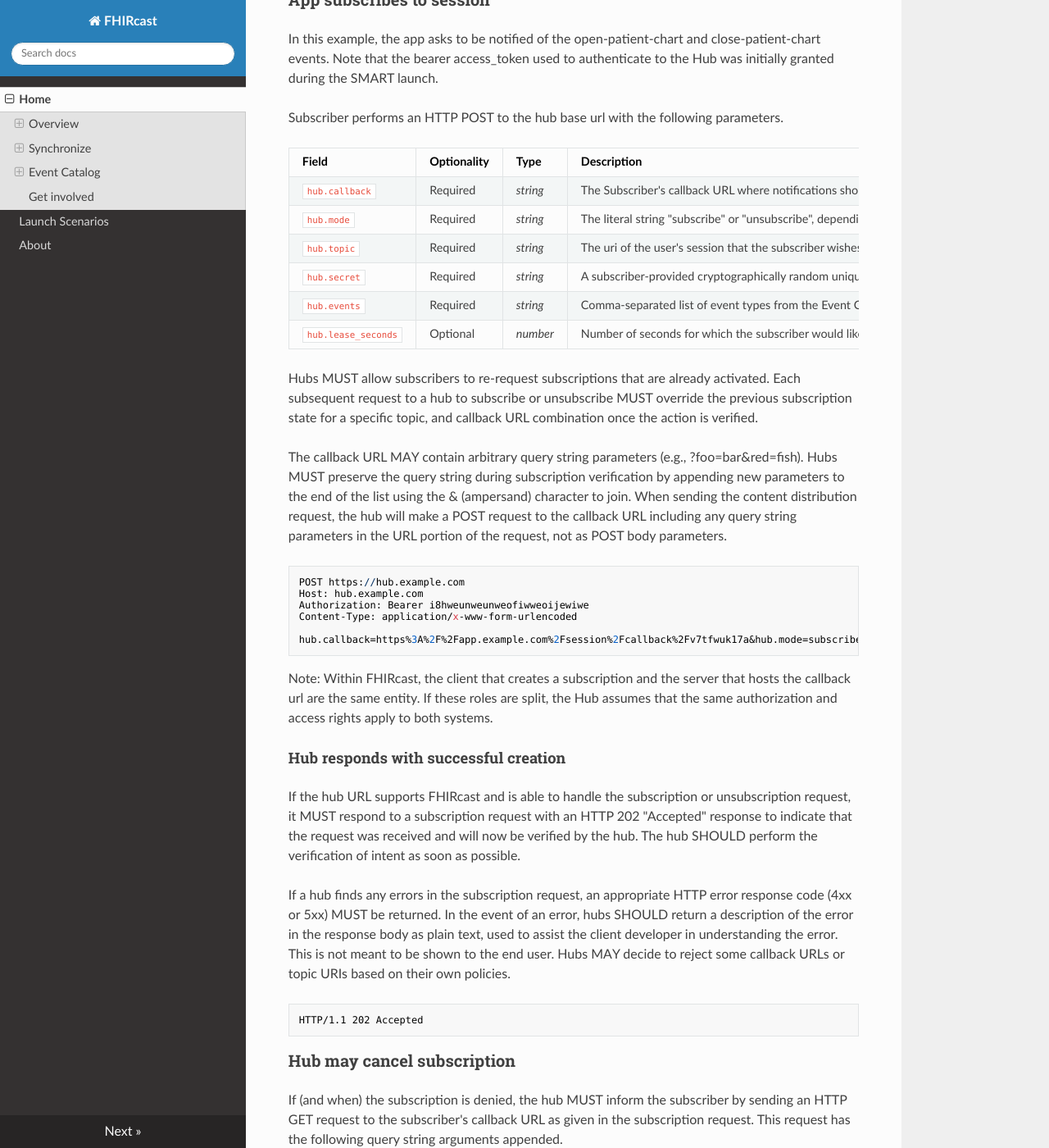
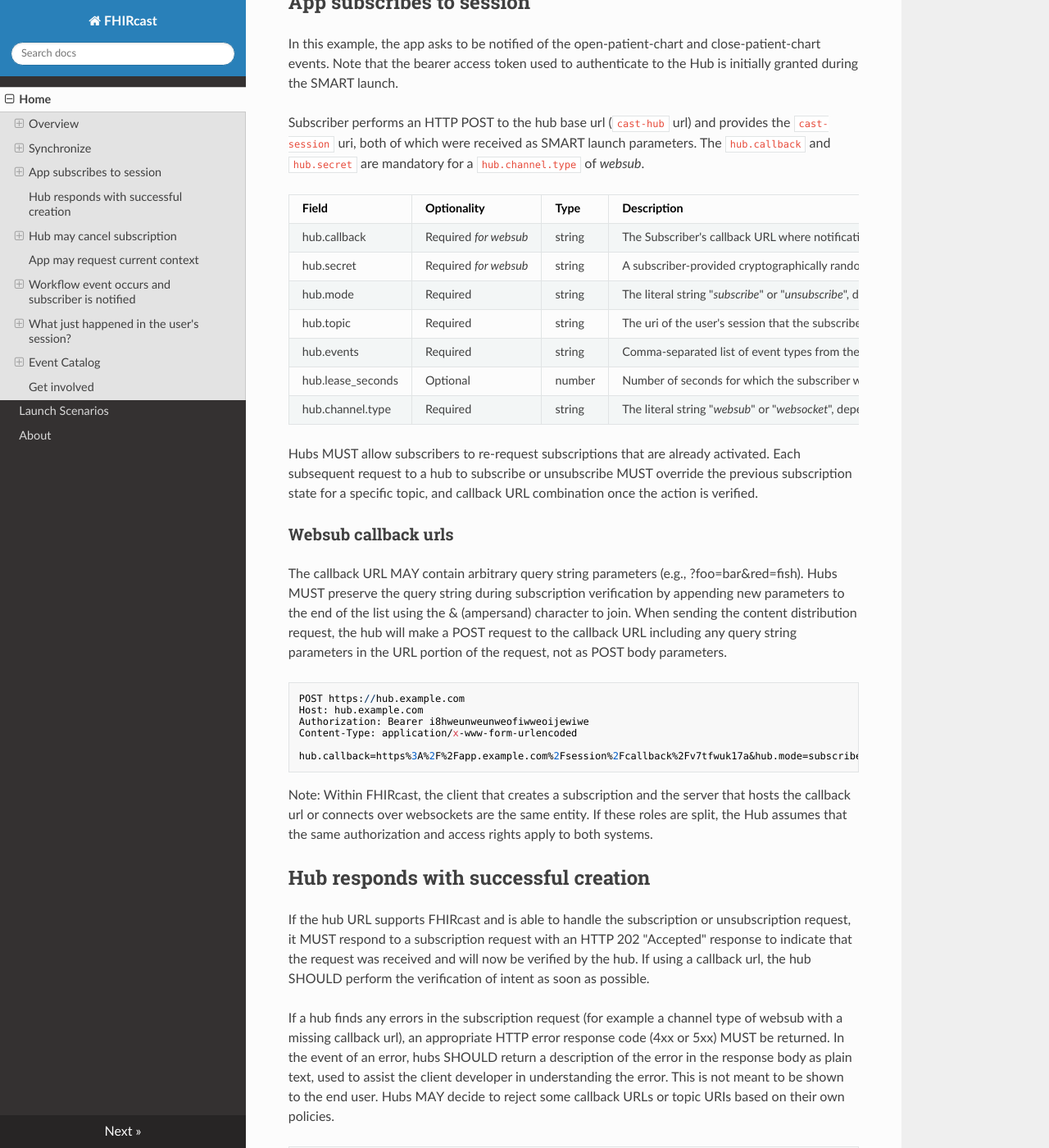
Before and after one commit to HL7/fhircast-docs, an MkDocs documentation site: the page built from docs/index.md, in a window 1280 px wide and 1400 px high, scrolled down 1470 px. Shown: the whole window at 82% size. Built offline with MkDocs 1.6.1, drawn with Linux system fonts in a browser that asks for light colours; nearby versions of some CDN libraries; old or Windows-style settings are respelled for this version of MkDocs; some of the changed text lies outside the part shown.

Commit message:
add websocket support
Fixes #33

Initial draft. There's still likely many problems with this proposal. I attempted to consolidate the spec by intermizing websuc vs websockets. Alternatively, we could split the two approaches.

Additionally, does the re-use of `cast-session` make sense as a "ticket" type authn mechanism make sense? Is it good security?

````diff
--- a/docs/index.md
+++ b/docs/index.md
@@ -32,22 +32,26 @@
 ```
 Although FHIRcast works best with the SMART on FHIR launch and authorization process, it can also be used with implementation-specific launch and authz protocols. See [other launch scenarios]().
 
-### App subscribes to session
-In this example, the app asks to be notified of the open-patient-chart and close-patient-chart events.  Note that the bearer access_token used to authenticate to the Hub was initially granted during the SMART launch.
+## App subscribes to session
 
-Subscriber performs an HTTP POST to the hub base url with the following parameters.
+In this example, the app asks to be notified of the open-patient-chart and close-patient-chart events. Note that the bearer access token used to authenticate to the Hub is initially granted during the SMART launch.
+
+Subscriber performs an HTTP POST to the hub base url (`cast-hub` url) and provides the `cast-session` uri, both of which were received as SMART launch parameters. The `hub.callback` and `hub.secret` are mandatory for a `hub.channel.type` of _websub_.
+
 
 Field | Optionality | Type | Description
----------- | ----- | -------- | --------------
-`hub.callback` | Required | *string* | The Subscriber's callback URL where notifications should be delivered. The callback URL SHOULD be an unguessable URL that is unique per subscription.
-`hub.mode` | Required | *string* | The literal string "subscribe" or "unsubscribe", depending on the goal of the request.
-`hub.topic` | Required | *string* | The uri of the user's session that the subscriber wishes to subscribe to or unsubscribe from.
-`hub.secret` | Required | *string* | A subscriber-provided cryptographically random unique secret string that will be used to compute an HMAC digest delivered in each notification. This parameter MUST be less than 200 bytes in length.
-`hub.events` | Required | *string* | Comma-separated list of event types from the Event Catalog for which the Subscriber wants notifications.
-`hub.lease_seconds` | Optional | *number* | Number of seconds for which the subscriber would like to have the subscription active, given as a positive decimal integer. Hubs MAY choose to respect this value or not, depending on their own policies, and MAY set a default value if the subscriber omits the parameter.
+-- | -- | -- | --
+hub.callback | Required _for websub_ | string | The Subscriber's callback URL where notifications should be delivered. The callback URL SHOULD be an unguessable URL that is unique per subscription.
+hub.secret | Required _for websub_| string | A subscriber-provided cryptographically random unique secret string that will be used to compute an HMAC digest delivered in each notification. This parameter MUST be less than 200 bytes in length.
+hub.mode | Required | string | The literal string "_subscribe_" or "_unsubscribe_", depending on the goal of the request.
+hub.topic | Required | string | The uri of the user's session that the subscriber wishes to subscribe to or unsubscribe from.
+hub.events | Required | string | Comma-separated list of event types from the Event Catalog for which the Subscriber wants notifications.
+hub.lease_seconds | Optional | number | Number of seconds for which the subscriber would like to have the subscription active, given as a positive decimal integer. Hu bs MAY choose to respect this value or not, depending on their own policies, and MAY set a default value if the subscriber omits the parameter.
+hub.channel.type | Required | string | The literal string "_websub_" or "_websocket_", depending on the capabilities and intent of the subscriber.
 
 Hubs MUST allow subscribers to re-request subscriptions that are already activated. Each subsequent request to a hub to subscribe or unsubscribe MUST override the previous subscription state for a specific topic, and callback URL combination once the action is verified.
 
+### Websub callback urls
 The callback URL MAY contain arbitrary query string parameters (e.g., ?foo=bar&red=fish). Hubs MUST preserve the query string during subscription verification by appending new parameters to the end of the list using the & (ampersand) character to join. When sending the content distribution request, the hub will make a POST request to the callback URL including any query string parameters in the URL portion of the request, not as POST body parameters.
 
 ```
@@ -59,64 +63,58 @@
 hub.callback=https%3A%2F%2Fapp.example.com%2Fsession%2Fcallback%2Fv7tfwuk17a&hub.mode=subscribe&hub.topic=https%3A%2F%2Fhub.example.com%2F7jaa86kgdudewiaq0wtu&hub.secret=shhh-this-is-a-secret&hub.events=patient-open-chart,patient-close-chart
 ```
 
-Note: Within FHIRcast, the client that creates a subscription and the server that hosts the callback url are the same entity. If these roles are split, the Hub assumes that the same authorization and access rights apply to both systems.
+Note: Within FHIRcast, the client that creates a subscription and the server that hosts the callback url or connects over websockets are the same entity. If these roles are split, the Hub assumes that the same authorization and access rights apply to both systems.
 
-#### Hub responds with successful creation
-If the hub URL supports FHIRcast and is able to handle the subscription or unsubscription request, it MUST respond to a subscription request with an HTTP 202 "Accepted" response to indicate that the request was received and will now be verified by the hub. The hub SHOULD perform the verification of intent as soon as possible.
+## Hub responds with successful creation
+If the hub URL supports FHIRcast and is able to handle the subscription or unsubscription request, it MUST respond to a subscription request with an HTTP 202 "Accepted" response to indicate that the request was received and will now be verified by the hub. If using a callback url, the hub SHOULD perform the verification of intent as soon as possible.
 
-If a hub finds any errors in the subscription request, an appropriate HTTP error response code (4xx or 5xx) MUST be returned. In the event of an error, hubs SHOULD return a description of the error in the response body as plain text, used to assist the client developer in understanding the error. This is not meant to be shown to the end user. Hubs MAY decide to reject some callback URLs or topic URIs based on their own policies.
+If a hub finds any errors in the subscription request (for example a channel type of websub with a missing callback url), an appropriate HTTP error response code (4xx or 5xx) MUST be returned. In the event of an error, hubs SHOULD return a description of the error in the response body as plain text, used to assist the client developer in understanding the error. This is not meant to be shown to the end user. Hubs MAY decide to reject some callback URLs or topic URIs based on their own policies.
 
 ```
 HTTP/1.1 202 Accepted
 ```
 
-### Hub may cancel subscription
-
-If (and when) the subscription is denied, the hub MUST inform the subscriber by sending an HTTP GET request to the subscriber's callback URL as given in the subscription request. This request has the following query string arguments appended.
+## Hub may cancel subscription
+If (and when) the subscription is denied, the hub MUST inform the subscriber by providing the following information.
 
 Field | Optionality | Type | Description
---- | --- | --- | ---
-`hub.mode` | Required | *string* | The literal string "denied".
-`hub.topic` | Required | *string* | The topic uri given in the corresponding subscription request.
-`hub.events` | Required | *string* | A comma-separated list of events from the Event Catalog corresponding to the events string given in the corresponding subscription request.
-`hub.reason` | Optional | *string* | The hub may include a reason for which the subscription has been denied. The subscription MAY be denied by the hub at any point (even if it was previously accepted). The Subscriber SHOULD then consider that the subscription is not possible anymore.
+-- | -- | -- | --
+hub.mode | Required | string | The literal string "denied".
+hub.topic | Required | string | The topic uri given in the corresponding subscription request.
+hub.events | Required | string | A comma-separated list of events from the Event Catalog corresponding to the events string given in the corresponding subscription request.
+hub.reason | Optional | string | The hub may include a reason for which the subscription has been denied. The subscription MAY be denied by the hub at any point (even if it was previously accepted). The Subscriber SHOULD then consider that the subscription is not possible anymore.
+
+### `hub.channel.type` of _websub_
+For `hub.channel.type` connections of `websub` the hub may cancel a subscription by sending an HTTP GET request to the subscriber's callback URL.  This request has the following query string arguments appended to the subscriber's `hub.callback` url as given in the subscription request.
 
 ```
 GET https://app.example.com/session/callback/v7tfwuk17a?hub.mode=denied&hub.topic=https%3A%2F%2Fhub.example.com%2F7jaa86kgdudewiaq0wtu&hub.events=open-patient-chart,close-patient-chart&hub.challenge=meu3we944ix80ox&hub.reason=session+unexpectedly+stopped HTTP 1.1
 Host: subscriber
 ```
-
-
 #### Hub verifies callback url
 If (and when) the subscription is accepted, the hub MUST perform the verification of intent of the subscriber. The hub.callback url verification process ensures that the subscriber actually controls the callback url.
 
 In order to prevent an attacker from creating unwanted subscriptions on behalf of a subscriber (or unsubscribing desired ones), a hub must ensure that the subscriber did indeed send the subscription request. The hub verifies a subscription request by sending an HTTPS GET request to the subscriber's callback URL as given in the subscription request. This request has the following query string arguments appended:
 
+
 Field | Optionality | Type | Description
----  | --- | --- | ---
-`hub.mode` | Required | *string* | The literal string "subscribe" or "unsubscribe", which matches the original request to the hub from the subscriber.
-`hub.topic` | Required | *string* | The topic session uri given in the corresponding subscription request.
-`hub.events` | Required | *string* | A comma-separated list of events from the Event Catalog corresponding to the events string given in the corresponding subscription request.
-`hub.challenge` | Required | *string* | A hub-generated, random string that MUST be echoed by the subscriber to verify the subscription.
-`hub.lease_seconds` | Required | *number* | The hub-determined number of seconds that the subscription will stay active before expiring, measured from the time the verification request was made from the hub to the subscriber. Subscribers must renew their subscription before the lease seconds period is over to avoid interruption.
+-- | -- | -- | --
+hub.mode | Required | string | The literal string "subscribe" or "unsubscribe", which matches the original request to the hub from the subscriber.
+hub.topic | Required | string | The topic session uri given in the corresponding subscription request.
+hub.events | Required | string | A comma-separated list of events from the Event Catalog corresponding to the events string given in the corresponding subscription request.
+hub.challenge | Required | string | A hub-generated, random string that MUST be echoed by the subscriber to verify the subscription.
+hub.lease_seconds | Required | number | The hub-determined number of seconds that the subscription will stay active before expiring, measured from the time the verification request was made from the hub to the subscriber. Subscribers must renew their subscription before the lease seconds period is over to avoid interruption.
+
+### `hub.channel.type` of _websocket_
+For `hub.channel.type` connections of `websocket` the hub may cancel a subscription by sending the following json object over the established websocket connection.
 
 ```
-GET https://app.example.com/session/callback/v7tfwuk17a?hub.mode=subscribe&hub.topic=7jaa86kgdudewiaq0wtu&hub.events=open-patient-chart,close-patient-chart&hub.challenge=meu3we944ix80ox HTTP 1.1
-Host: subscriber
+{
+  //TODO
+}
 ```
 
-The subscriber MUST confirm that the hub.topic corresponds to a pending subscription or unsubscription that it wishes to carry out. If so, the subscriber MUST respond with an HTTP success (2xx) code with a response body equal to the hub.challenge parameter. If the subscriber does not agree with the action, the subscriber MUST respond with a 404 "Not Found" response.
-
-```
-HTTP/1.1 200 Success
-Content-Type: text/html
-
-meu3we944ix80ox
-```
-
-The hub MUST consider other server response codes (3xx, 4xx, 5xx) to mean that the verification request has failed. If the subscriber returns an HTTP success (2xx) but the content body does not match the hub.challenge parameter, the hub MUST also consider verification to have failed.
-
-### App may request current context
+## App may request current context
 Following a launch, in addition to subscribing for future events, a client may request the current context of a given session. The client queries the Hub's topic url to check the current context for the session represented by the topic. Event-driven context notifications should take precedence. Note that no `hub.event` is present in the response.
 
 ```
@@ -193,34 +191,61 @@
 }
 ```
 
-### Workflow event occurs and subscriber is notified
+## Workflow event occurs and subscriber is notified
 
 In addition to a description of the subscribed event that just occurred, the notification to the subscriber also includes an ISO 8601 formatted timestamp in UTC and an event identifer that is universally unique for the hub. The timestamp should be used by subscribers to establish message affinity through the use of a message queue. The event identifier should be used to differentiate retried messages from user actions.
 
-Using the hub.secret from the subscription request, the hub MUST generate an HMAC signature of the payload and include that signature in the request headers of the notification. The X-Hub-Signature header's value MUST be in the form method=signature where method is one of the recognized algorithm names and signature is the hexadecimal representation of the signature. The signature MUST be computed using the HMAC algorithm [RFC6151](https://www.w3.org/TR/websub/#bib-RFC6151)  with the request body as the data and the hub.secret as the key.
+### `hub.channel.type` of _websub_
 
-Field | Optionality | Type | Description
---- | --- | --- | ---
-`timestamp` | Required | *string* | ISO 8601 timestamp in UTC describing the time at which the event occurred with subsecond accuracy.
-`id` | Required | *string* | Event identifier used to recognize retried notifications. This id MUST be globally unique for the hub, SHOULD be opaque to the subscriber and MAY be a GUID.
-`event` | Required | *object* | A json object describing the event. See below.
+Using the `hub.secret` from the subscription request, the hub MUST generate an HMAC signature of the payload and include that signature in the request headers of the notification. The `X-Hub-Signature` header's value MUST be in the form method=signature where method is one of the recognized algorithm names and signature is the hexadecimal representation of the signature. The signature MUST be computed using the HMAC algorithm RFC6151 with the request body as the data and the hub.secret as the key.
 
 
 Field | Optionality | Type | Description
---- | --- | --- | ---
+-- | -- | -- | --
+timestamp | Required | string | ISO 8601 timestamp in UTC describing the time at which the event occurred with subsecond accuracy.
+id | Required | string | Event identifier used to recognize retried notifications. This id MUST be globally unique for the hub, SHOULD be opaque to the subscriber and MAY be a GUID.
+event | Required | object | A json object describing the event. See below.
+
+
+Field | Optionality | Type | Description
+-- | -- | -- | --
 hub.topic | Required | string | The topic session uri given in the subscription request.
-hub.event| Required | string | The event that triggered this notification, taken from the list of events from the subscription request.
+hub.event | Required | string | The event that triggered this notification, taken from the list of events from the subscription request.
 context | Required | array | An array of named FHIR objects corresponding to the user's context after the given event has occurred. Common FHIR resources are: Patient, Encounter, ImagingStudy and List. The hub MUST only return FHIR resources that can be accessed with the existing OAuth2 access_token.
 
-#### What just happened in the user's session?
+## What just happened in the user's session?
+
 The notification's hub.event and context fields inform the subscriber of the current state of the user's session. The hub.event is a user workflow event, from the Event Catalog. The context is an array of named FHIR objects (similar to [CDS Hooks's context](https://cds-hooks.org/specification/1.0/#http-request_1) field) that describe the current content of the user's session. Each event in the Event Catalog defines what context is expected in the notification. The context makes heavy use of the [FHIR _elements parameter](https://www.hl7.org/fhir/search.html#elements) to limit the size of the data being passed while also including additional, local identifiers that are likely already in use in production implementations.
 
+### `hub.channel.type` of _websub_
 
 ```
 POST https://app.example.com/session/callback/v7tfwuk17a HTTP/1.1
 Host: subscriber
 X-Hub-Signature: sha256=dce85dc8dfde2426079063ad413268ac72dcf845f9f923193285e693be6ff3ae
+```
 
+### `hub.channel.type` of _websocket_
+
+Using websockets, subscriber creates a persistent connection to the hub's session uri over wss.
+```
+var exampleSocket = new WebSocket("https://hub.example.com/7jaa86kgdudewiaq0wtu");
+```
+Subscriber listens to websocket connection, and receives incoming events as json.
+
+```
+exampleSocket.onmessage = function(event) {
+  var msg = JSON.parse(event.data);
+
+  // Examine msg.event['hub.event'] define the workflow that just occurred
+  //msg.event.context contains FHIR resources with more contextual information
+
+};
+```
+
+Regardless of the channel type, the payload is the same:
+
+```
 {
   "timestamp": "2018-01-08T01:37:05.14",
   "id": "q9v3jubddqt63n1",
@@ -249,6 +274,7 @@
   }
 }
 ```
+
 
 ### App requests context change
 
````
